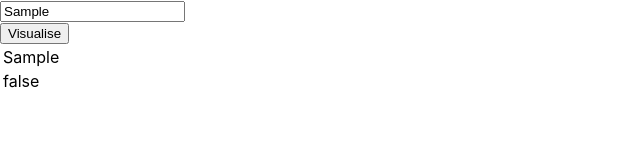
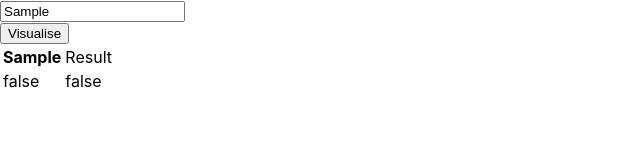
Before and after one commit to agneym/logikk, a React (Create React App) app: page / in a window 1280 px wide. Both pictures are taken after typing "Sample" into the empty fields and a click on the button "Visualise". Shown: the top 160 px of the page, without its empty margins (0-640 px from the left). Built offline with nearby package versions, Linux system fonts and the light colour scheme.

Commit message:
show result on screen

```diff
--- a/src/Evaluator.js
+++ b/src/Evaluator.js
@@ -24,10 +24,13 @@ class Evaluator extends React.Component {
       const identifiers = walkTree(node);
       const matrix = createMatrix(identifiers.length);
       const expressions = identifyResults(ast, matrix);
-      console.log(expressions);
+      const answerMatrix = matrix.map((row, index) => {
+        row.push(eval(expressions[index]));
+        return row;
+      });
       this.setState({
         identifiers,
-        matrix
+        matrix: answerMatrix
       });
     } catch (err) {
       this.setState({
@@ -42,8 +45,9 @@ class Evaluator extends React.Component {
         <thead>
           <tr>
             {identifiers.map((identifier, index) => (
-              <td key={index + identifier}>{identifier}</td>
+              <th key={index + identifier}>{identifier}</th>
             ))}
+            <td>Result</td>
           </tr>
         </thead>
         <tbody>
```
